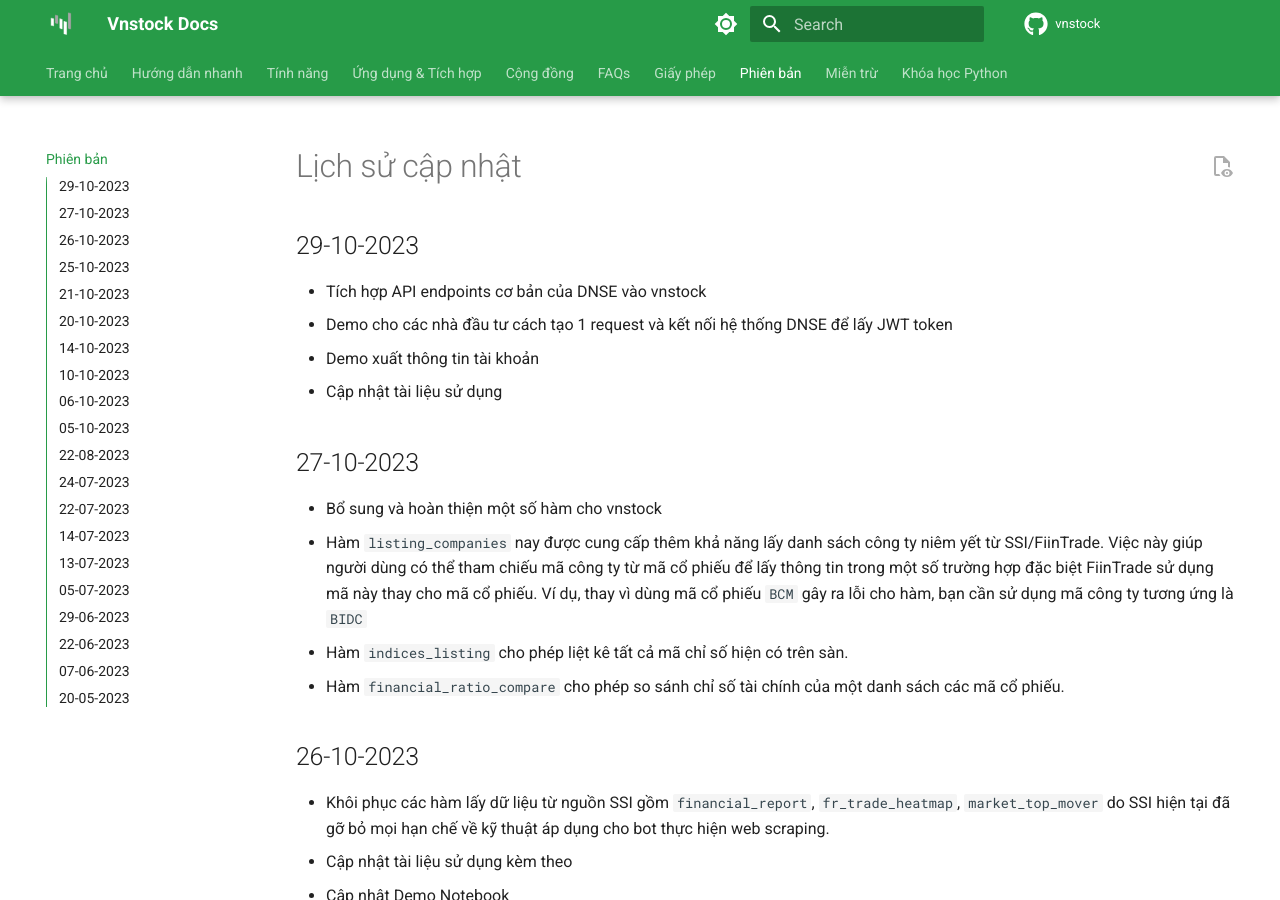
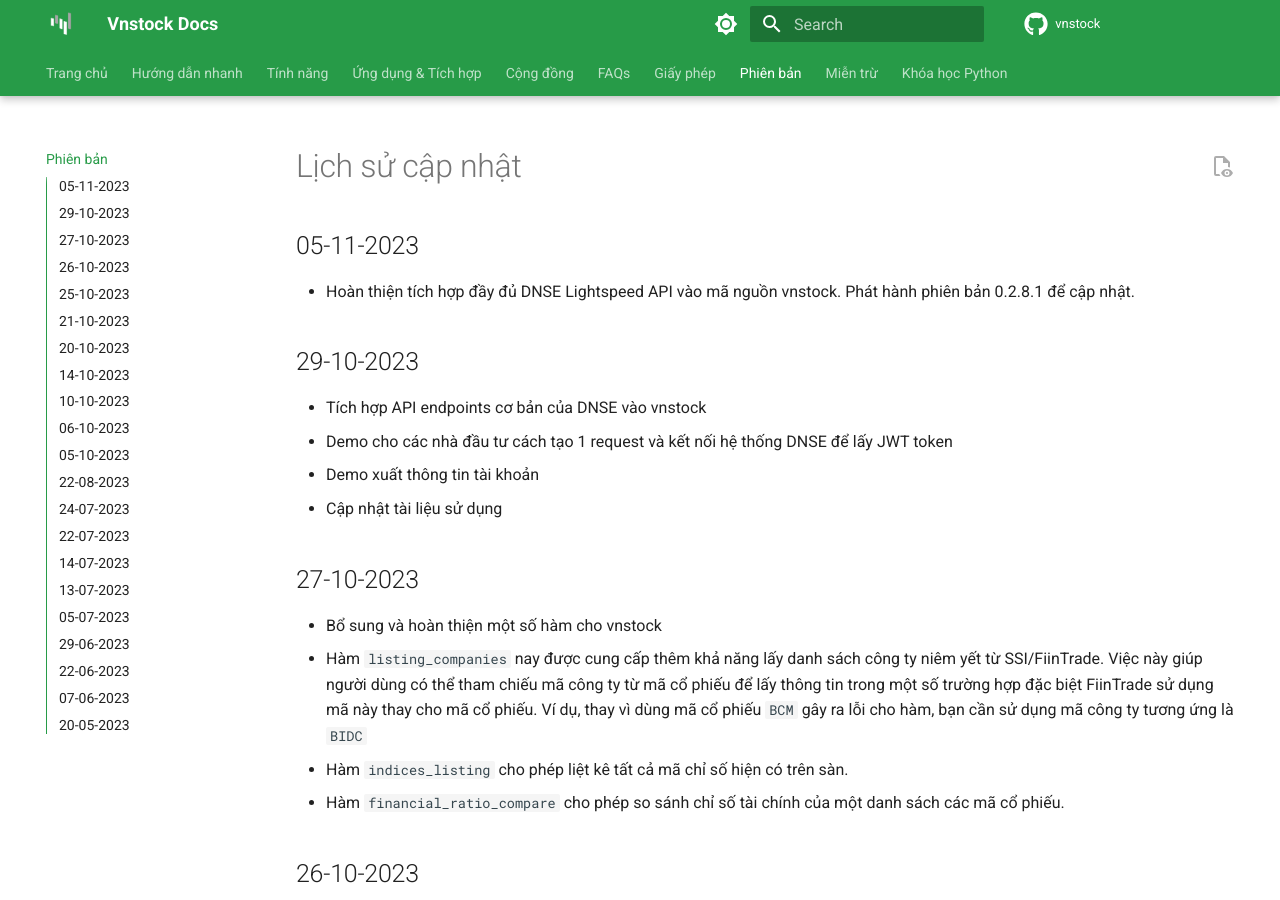
Before and after one commit to thinh-vu/vnstock, an MkDocs documentation site: the page built from docs/docs/changes_log.md, in a window 1280 px wide and 900 px high. Built offline with MkDocs 1.6.1 and Material for MkDocs 9.7.7, drawn with Linux system fonts in a browser that asks for light colours; comment, search, counter and statistics services are not loaded.

Commit message:
Update changes_log.md

```diff
--- a/docs/docs/changes_log.md
+++ b/docs/docs/changes_log.md
@@ -3,6 +3,9 @@
 ---
 
 # Lịch sử cập nhật
+
+## 05-11-2023
+- Hoàn thiện tích hợp đầy đủ DNSE Lightspeed API vào mã nguồn vnstock. Phát hành phiên bản 0.2.8.1 để cập nhật.
 
 ## 29-10-2023
 - Tích hợp API endpoints cơ bản của DNSE vào vnstock
```
